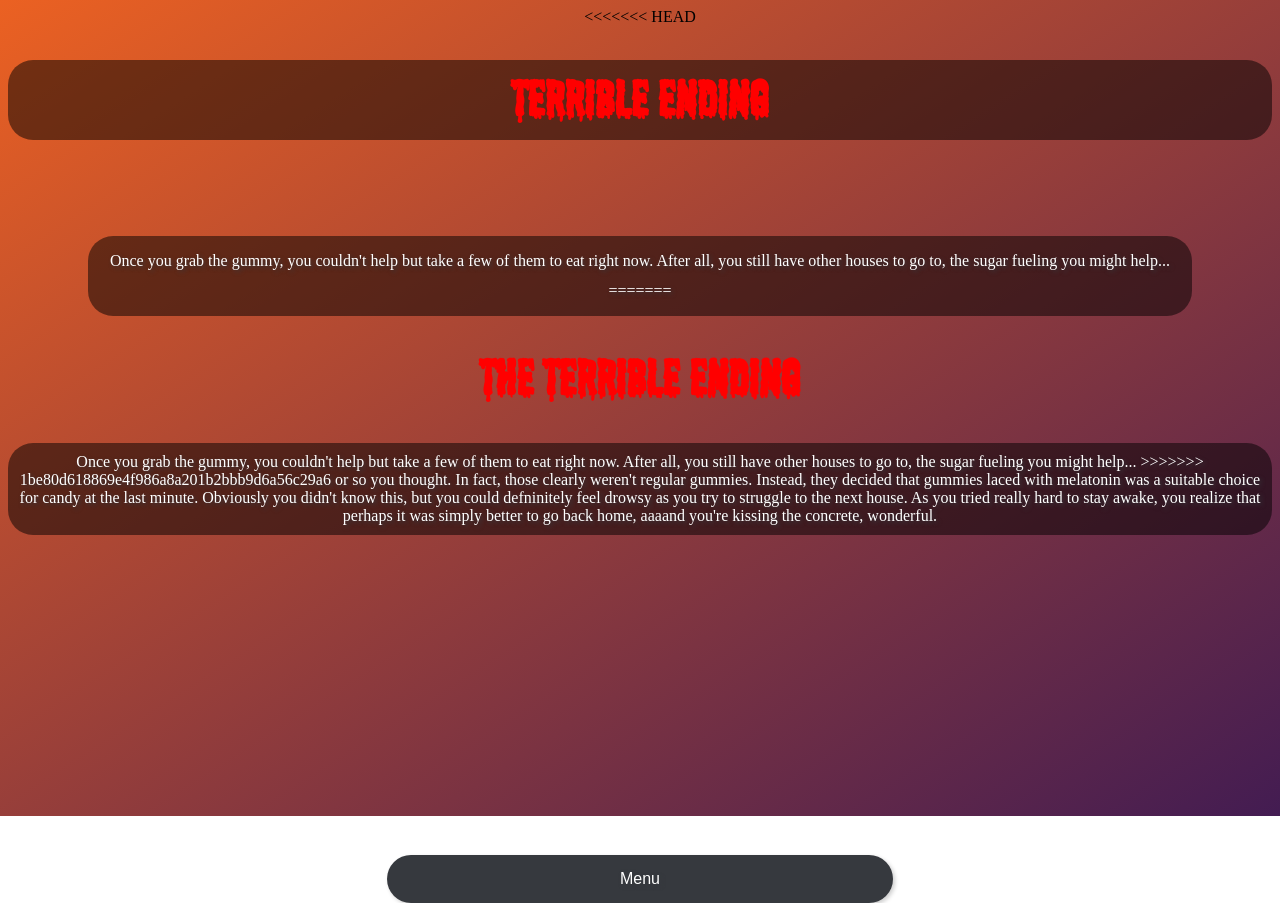
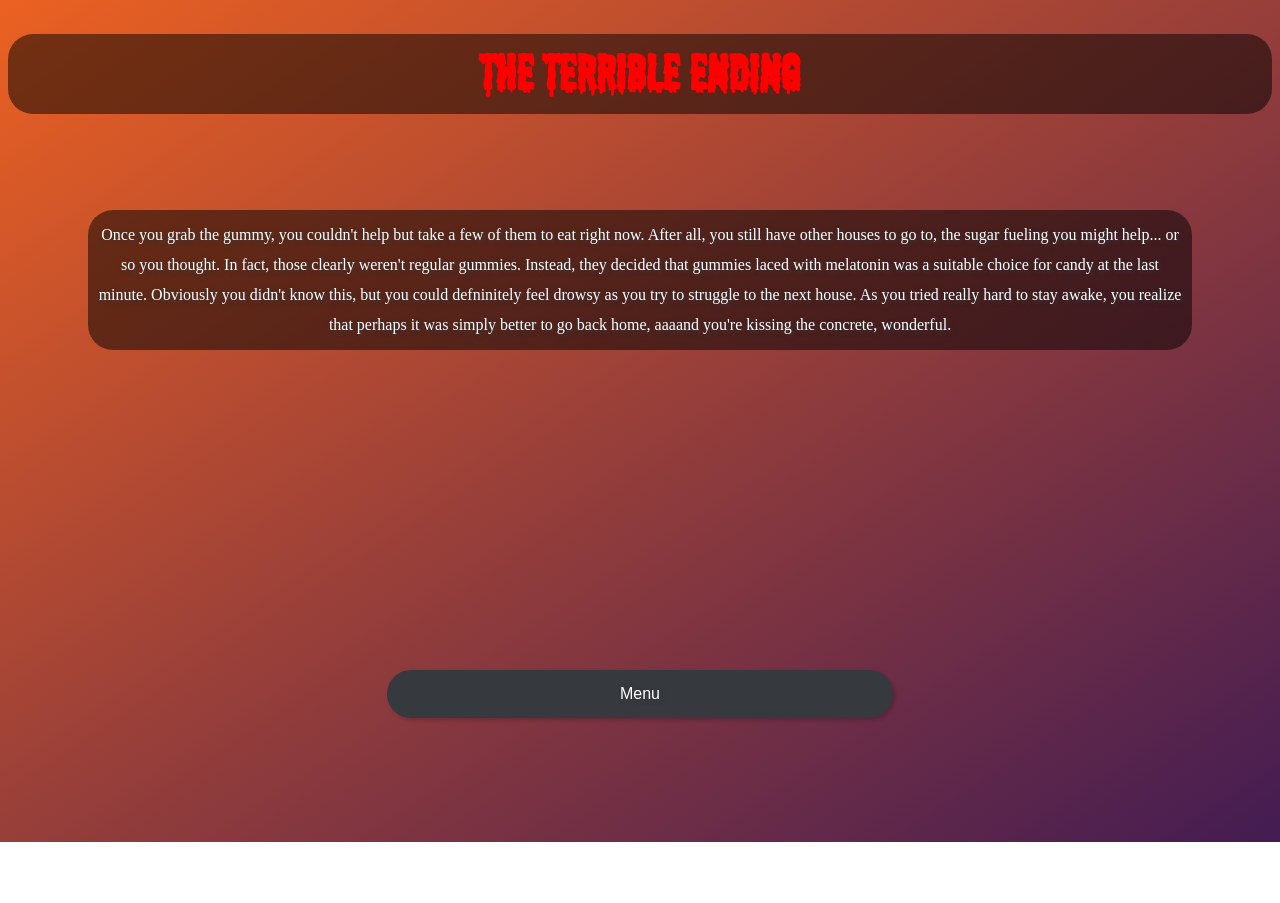
Before and after one commit to MonoToneMoe/Group-CYOA-with-Styles, a plain HTML site: page pages/Melatonin.html in a window 1280 px wide. After the commit the page ends 842 px from the top, so only its background shows below. Drawn offline with Linux system fonts and the light colour scheme.

Commit message:
melatonin

```diff
--- a/pages/Melatonin.html
+++ b/pages/Melatonin.html
@@ -7,13 +7,8 @@
     <link rel="stylesheet" href="../styles/styles.css">
 </head>
 <body class="center">
-<<<<<<< HEAD
-    <h1 class="storyTxt">Terrible Ending</h1>
+    <h1 class="storyTxt">THE TERRIBLE ENDING</h1>
     <p class="storyTxt white storyMargin">Once you grab the gummy, you couldn't help but take a few of them to eat right now. After all, you still have other houses to go to, the sugar fueling you might help...
-=======
-    <h1>THE TERRIBLE ENDING</h1>
-    <p class="storyTxt white">Once you grab the gummy, you couldn't help but take a few of them to eat right now. After all, you still have other houses to go to, the sugar fueling you might help...
->>>>>>> 1be80d618869e4f986a8a201b2bbb9d6a56c29a6
     or so you thought. In fact, those clearly weren't regular gummies. Instead, they decided that gummies laced with melatonin was a suitable choice for candy at the last minute. Obviously you didn't know this, but you could defninitely feel drowsy as you try to struggle to the next house. As you tried really hard to stay awake, you realize that perhaps it was simply better to go back home,
     aaaand you're kissing the concrete, wonderful.</p>
     <div class="link">
```
